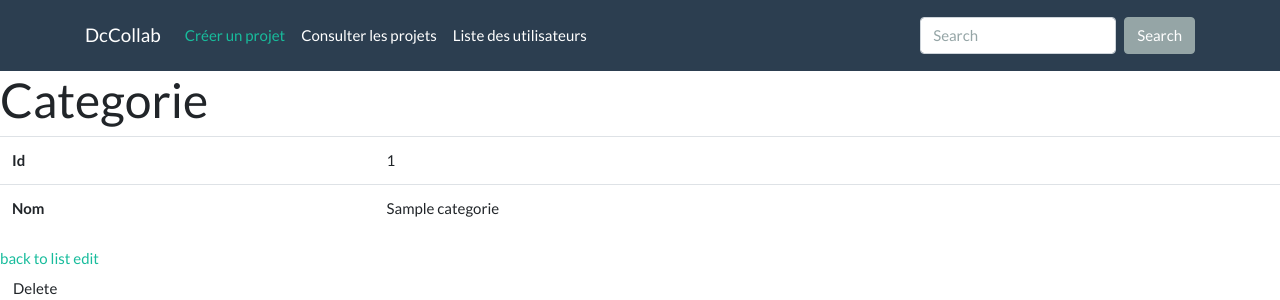
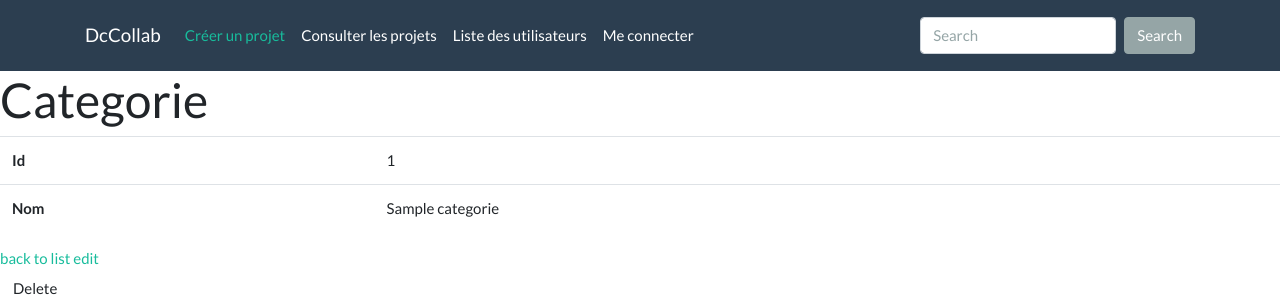
Before and after one commit to wondergaelle/dccollab, a Symfony app: template templates/categorie/show.html.twig in a window 1280 px wide. Shown: the top 300 px of the page. Run offline with Twig, Linux system fonts and the light colour scheme; the template is opened without the code that fills it: most values are stand-ins (such as "Sample title", 1, 10 or a date in 2020); some libraries are stand-ins or nearby versions.

Commit message:
easy admin composer

```diff
--- a/composer.json
+++ b/composer.json
@@ -6,6 +6,7 @@
         "ext-ctype": "*",
         "ext-iconv": "*",
         "doctrine/orm": "^2.7",
+        "easycorp/easyadmin-bundle": "^2.3",
         "sensio/framework-extra-bundle": "^5.1",
         "symfony/asset": "5.0.*",
         "symfony/console": "5.0.*",
--- a/config/bundles.php
+++ b/config/bundles.php
@@ -14,4 +14,5 @@ return [
     Symfony\Bundle\MakerBundle\MakerBundle::class => ['dev' => true],
     Symfony\WebpackEncoreBundle\WebpackEncoreBundle::class => ['all' => true],
     Doctrine\Bundle\FixturesBundle\DoctrineFixturesBundle::class => ['dev' => true, 'test' => true],
+    EasyCorp\Bundle\EasyAdminBundle\EasyAdminBundle::class => ['all' => true],
 ];
--- /dev/null
+++ b/config/routes/easy_admin.yaml
@@ -0,0 +1,4 @@
+easy_admin_bundle:
+    resource: '@EasyAdminBundle/Controller/EasyAdminController.php'
+    prefix: /admin
+    type: annotation
--- a/src/Security/UsersAuthenticator.php
+++ b/src/Security/UsersAuthenticator.php
@@ -97,11 +97,13 @@ class UsersAuthenticator extends AbstractFormLoginAuthenticator implements Passw
         }
 
         // For example : return new RedirectResponse($this->urlGenerator->generate('some_route'));
-        throw new \Exception('TODO: provide a valid redirect inside '.__FILE__);
+        //throw new \Exception('TODO: provide a valid redirect inside '.__FILE__);
+        return new RedirectResponse($this->urlGenerator->generate('homepage'));
     }
 
     protected function getLoginUrl()
     {
-        return $this->urlGenerator->generate(self::LOGIN_ROUTE);
+        //return $this->urlGenerator->generate(self::LOGIN_ROUTE);
+        return $this->urlGenerator->generate('app_login');
     }
 }
--- a/templates/base.html.twig
+++ b/templates/base.html.twig
@@ -30,6 +30,27 @@
                     <li class="nav-item">
                         <a class="nav-link" href="{{ path('user_index', {'id': 'x'}) }}">Liste des utilisateurs</a>
                     </li>
+                    <li class="nav-item">
+                        {% if app.user %}
+                    <li class="nav-item"><a class="nav-link" href="{{ path('projet_new') }}">Faire un don</a></li>
+                    <li class="nav-item"><a class="nav-link" href="{{ path('app_logout') }}">Déconnexion</a></li>
+                    {% if is_granted('ROLE_ADMIN') %}
+                        <li class="nav-item"><a class="nav-link" href="{{ path('easyadmin') }}">Administration</a></li>
+                        <li class="nav-item">
+                            <a class="nav-link" href="{{ path('profile') }}">
+                                <i class="fa fa-user-circle"></i>
+                                Mon profil
+                            </a>
+                        </li>
+                    {% endif %}
+                    {% else %}
+                    <li class="nav-item">
+                        <a class="nav-link" href="{{ path('app_login') }}">
+                            <i class="fa fa-sign-in"></i>
+                            Me connecter
+                        </a>
+                        {% endif %}
+                    </li>
                 </ul>
                 <form class="form-inline my-2 my-lg-0">
                     <input class="form-control mr-sm-2" type="text" placeholder="Search">
```
Also changed, not shown: 3 other files.
